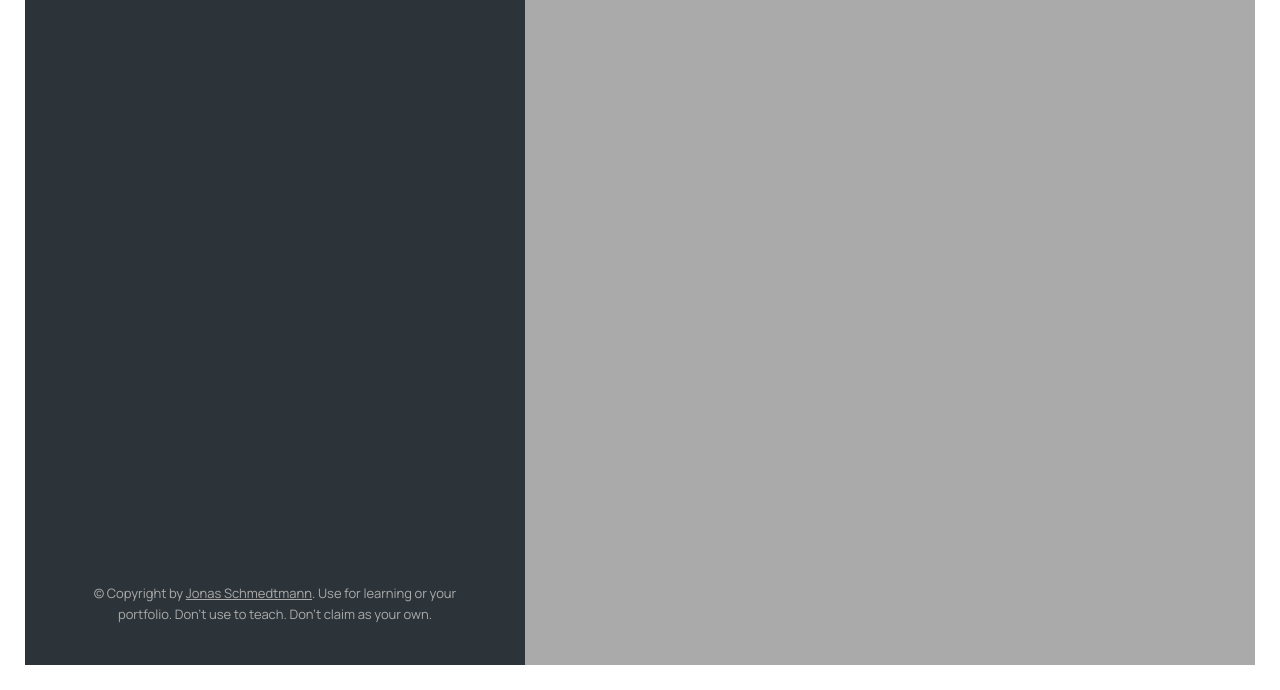
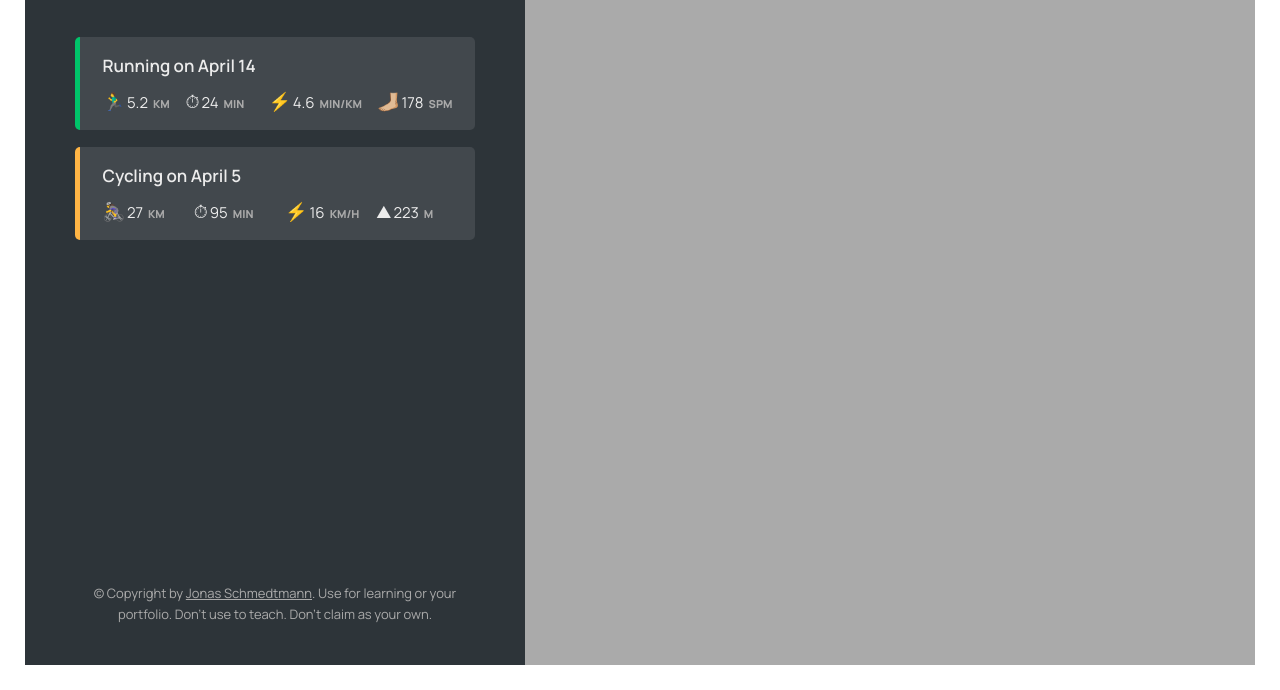
Before and after one commit to Ibrahim-Eltoukhy/Mapty-oop, a plain HTML site: page index.html in a window 1280 px wide. Shown: the part 110-800 px from the top of the page. Drawn offline with nearby package versions, Linux system fonts and the light colour scheme.

Commit message:
no message

```diff
--- a/index.html
+++ b/index.html
@@ -71,7 +71,7 @@
           <button class="form__btn">OK</button>
         </form>
 
-        <!-- <li class="workout workout--running" data-id="1234567890">
+        <li class="workout workout--running" data-id="1234567890">
           <h2 class="workout__title">Running on April 14</h2>
           <div class="workout__details">
             <span class="workout__icon">🏃‍♂️</span>
@@ -117,7 +117,7 @@
             <span class="workout__value">223</span>
             <span class="workout__unit">m</span>
           </div>
-        </li> -->
+        </li>
       </ul>
 
       <p class="copyright">
--- a/script.js
+++ b/script.js
@@ -21,7 +21,7 @@ class Workout {
     this.duration = duration;
   }
 }
-
+/*
 class Running extends Workout {
   constructor(coords, distance, duration, cadence) {
     super(coords, distance, duration);
@@ -47,10 +47,10 @@ class Cycling extends Workout {
   }
 }
 
-const run1 = new Running([100, 60], 21, 15, 22);
-const cyc1 = new Cycling([100, 60], 21, 15, 22);
+// const run1 = new Running([100, 60], 21, 15, 22);
+// const cyc1 = new Cycling([100, 60], 21, 15, 22);
 
-console.log(run1, cyc1);
+// console.log(run1, cyc1);
 class App {
   #map;
   #mapEvent;
@@ -124,3 +124,4 @@ class App {
 }
 
 const app = new App();
+*/
```
